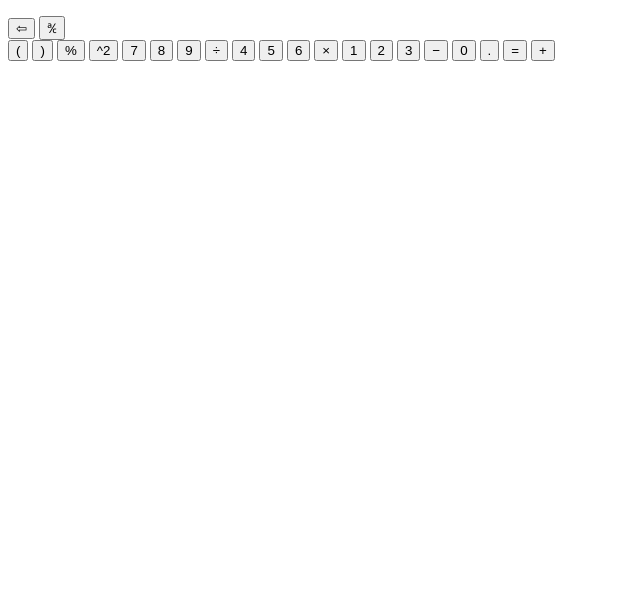
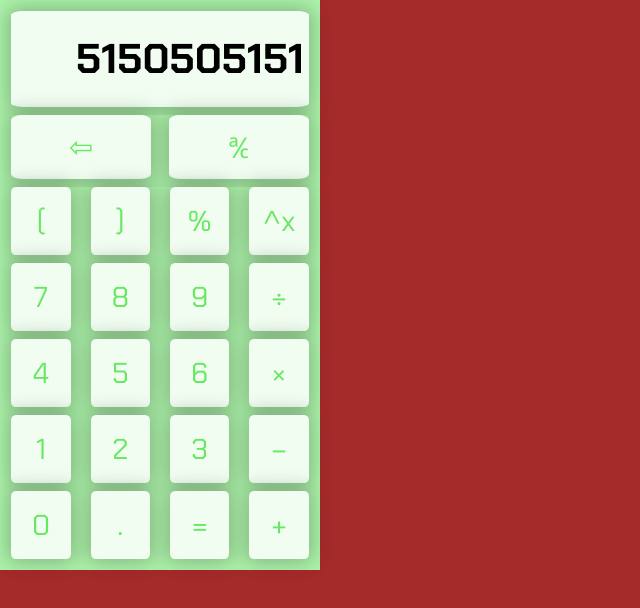
Before and after one commit to EthanDotLog/odin-calculator, a plain HTML site: page index.html in a window 1280 px wide. Shown: the whole page, without its empty margins (0-640 px from the left). Drawn offline with Linux system fonts and the light colour scheme.

Commit message:
layout and values
worked on layout and color setup in CSS
assigned values to buttons
linked google font

```diff
--- a/index.html
+++ b/index.html
@@ -4,12 +4,15 @@
   <meta charset="UTF-8">
   <meta name="viewport" content="width=device-width, initial-scale=1.0">
   <title>Calculator</title>
-  <link rel="stylesheet" href="./styles/style.css">
+  <link rel="preconnect" href="https://fonts.googleapis.com">
+<link rel="preconnect" href="https://fonts.gstatic.com" crossorigin>
+<link href="https://fonts.googleapis.com/css2?family=Chakra+Petch:wght@400;700&display=swap" rel="stylesheet">
+<link rel="stylesheet" href="./styles/style.css">
 </head>
 <body>
   <main>
     <section class="results-container">
-      <p id="results"></p>
+      <p id="results">5150505151</p>
     </section>
     <section class="grid-small">
       <button id="backspace" class="button">&#8678;</button>
@@ -17,30 +20,30 @@
     </section>
     <section class="grid-large">
       <!--row-->
-      <button class="button" id="left-parenthesis">&#40;</button>
-      <button class="button" id="right-parenthesis">&#41;</button>
-      <button class="button" id="remainder">%</button>
-      <button class="button" id="squared">^2</button>
+      <button value="("class="button" id="left-parenthesis">&#40;</button>
+      <button value=")" class="button" id="right-parenthesis">&#41;</button>
+      <button value="%" class="button" id="remainder">%</button>
+      <button value="**" class="button" id="exponent">^x</button>
       <!--row-->
-      <button class="button" id="seven">7</button>
-      <button class="button" id="eight">8</button>
-      <button class="button" id="nine">9</button>
-      <button class="button" id="division">&#247;</button>
+      <button value="7" class="button" id="seven">7</button>
+      <button value="8" class="button" id="eight">8</button>
+      <button value="9" class="button" id="nine">9</button>
+      <button value="/" class="button" id="division">&#247;</button>
       <!--row-->
-      <button class="button" id="four">4</button>
-      <button class="button" id="five">5</button>
-      <button class="button" id="six">6</button>
-      <button class="button" id="multi">&#215;</button>
+      <button value="4" class="button" id="four">4</button>
+      <button value="5" class="button" id="five">5</button>
+      <button value="6" class="button" id="six">6</button>
+      <button value="*" class="button" id="multi">&#215;</button>
       <!--row-->
-      <button class="button" id="one">1</button>
-      <button class="button" id="two">2</button>
-      <button class="button" id="three">3</button>
-      <button class="button" id="minus">&#8722;</button>
+      <button value="1" class="button" id="one">1</button>
+      <button value="2" class="button" id="two">2</button>
+      <button value="3" class="button" id="three">3</button>
+      <button value="-" class="button" id="minus">&#8722;</button>
       <!--row-->
-      <button class="button" id="zero">0</button>
-      <button class="button" id="decimal">.</button>
-      <button class="button" id="equal">&#61;</button>
-      <button class="button" id="plus">&#43;</button>
+      <button value="0" class="button" id="zero">0</button>
+      <button value="." class="button" id="decimal">.</button>
+      <button value="=" class="button" id="equal">&#61;</button>
+      <button value="+" class="button" id="plus">&#43;</button>
     </section>
   </main>
 
--- a/styles/style.css
+++ b/styles/style.css
@@ -0,0 +1,106 @@
+:root {
+  --primary: #67E862;
+  --secondary: #ACF2AA;
+  --accent: #F0AAF2;
+  --light: #F2FDF1;
+  --dark: #222723;
+}
+
+* {
+  box-sizing: border-box;
+  margin: 0;
+  padding: 0;
+  background-color: var(--secondary);
+  font-family: "Chakra Petch", sans-serif;
+}
+
+/* test code - will delete */
+html{
+  background-color: brown;
+}
+
+body {
+  width: 320px;
+  height: 570px;
+}
+
+main {
+  width: 100%;
+  height: 100%;
+  display: flex;
+  flex-direction: column;
+  justify-content: space-around;
+  align-items: center;
+  gap: .5em;
+  padding: .7em;
+
+}
+
+.results-container {
+  display: flex;
+  justify-content: flex-end;
+  align-items: center;
+  width: 100%;
+  height: 18%;
+  padding: .5em .3em;
+  background-color: var(--light);
+  box-shadow: 0px 0px 19px 3px rgba(0,0,0,0.25);
+  border-radius: 4%;
+}
+
+.results-container p {
+  font-size: 2.6em;
+  font-weight: bold;
+  background-color: var(--light);
+}
+
+.grid-small {
+  width: 100%;
+  height: 12%;
+  display: flex;
+  justify-content: space-between;
+  gap: .5em;
+
+}
+
+.grid-large {
+  display: flex;
+  flex-wrap: wrap;
+  width: 100%;
+  height: 70%;
+  justify-content: space-between;
+  gap: .5em;
+}
+
+.grid-small, .grid-large {
+
+}
+
+button {
+  color: var(--primary);
+  background-color: var(--light);
+  font-size: 1.8em;
+  border: none;
+  box-shadow: 0px 0px 19px 3px rgba(0,0,0,0.25);
+  border-radius: 8%;
+}
+
+button:hover {
+  color: var(--light);
+  background-color: var(--primary);
+  font-weight: bold;
+}
+
+button:active {
+  color: var(--primary);
+  background-color: var(--accent);
+  font-weight: bold;
+}
+
+.grid-small button {
+  width: 47%;
+}
+
+.grid-large button {
+  width: 20%;
+}
```
